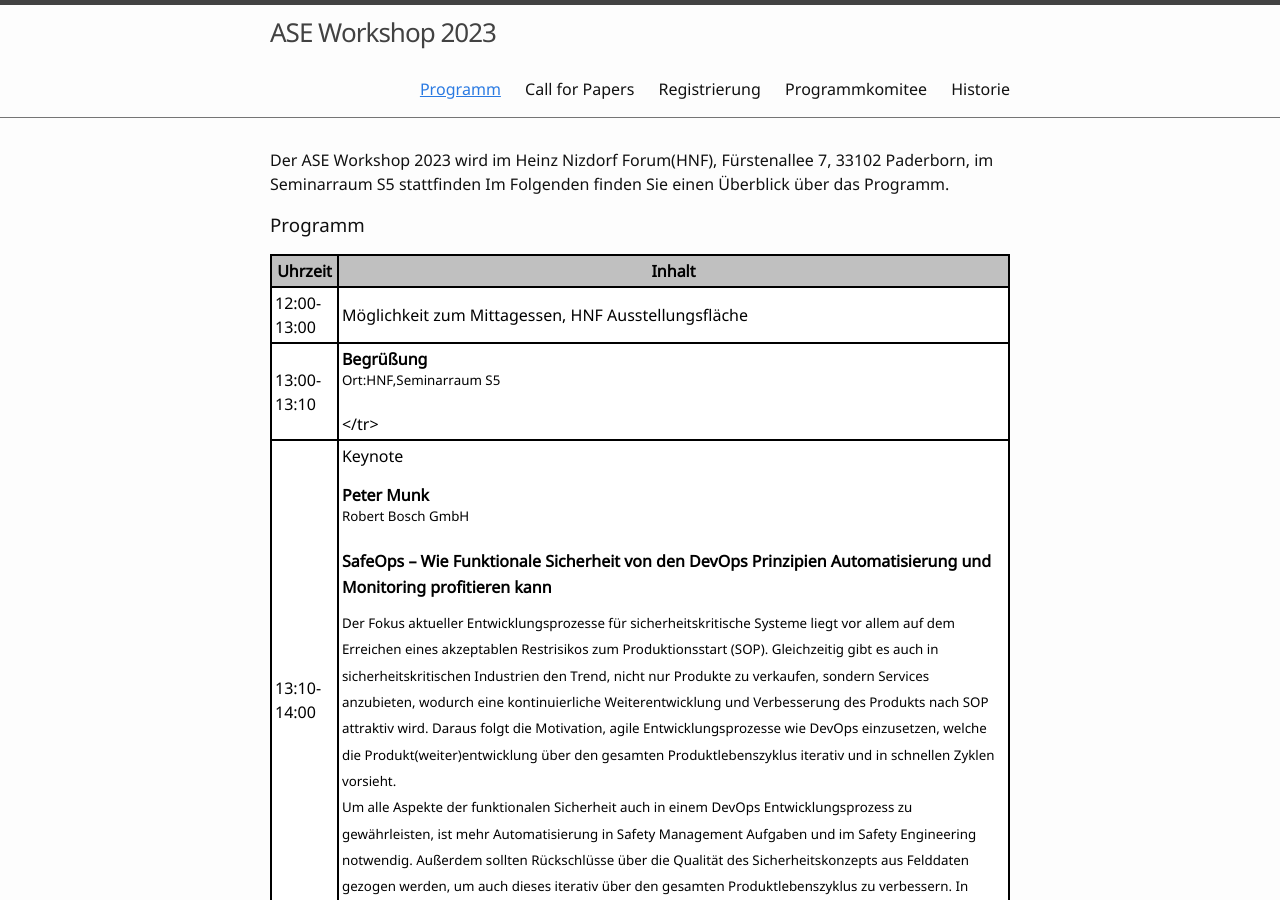
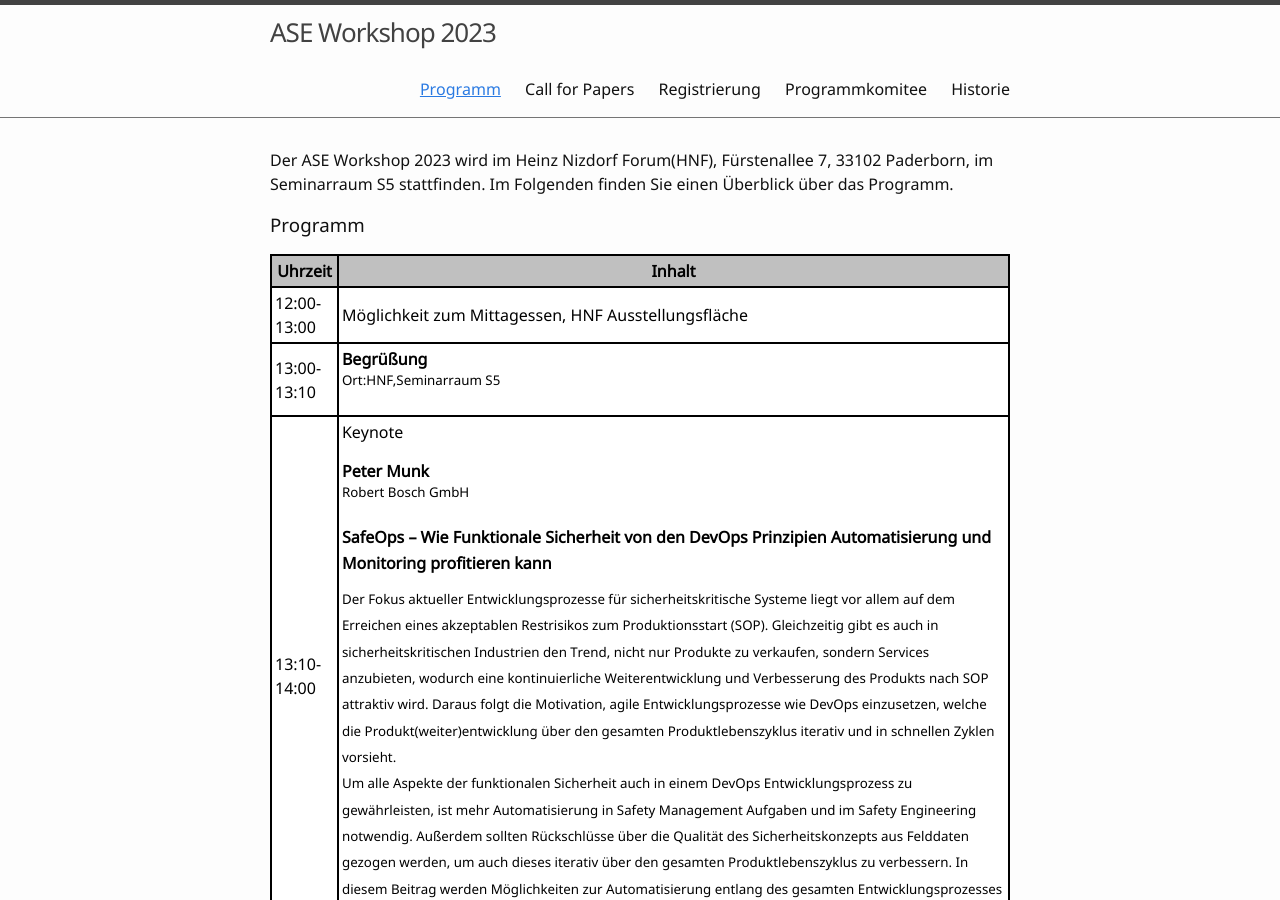
Before and after one commit to ASE-Workshop/2023, a Jekyll site: the page built from 0-programm.md, in a window 1280 px wide and 900 px high. Built offline with Jekyll 4.4.1, drawn with Linux system fonts in a browser that asks for light colours.

Commit message:
Update 0-programm.md

```diff
--- a/0-programm.md
+++ b/0-programm.md
@@ -3,7 +3,7 @@ title: Programm
 nav: true
 ---
 
-Der ASE Workshop 2023 wird im Heinz Nizdorf Forum(HNF),  Fürstenallee 7, 33102 Paderborn, im Seminarraum S5 stattfinden
+Der ASE Workshop 2023 wird im Heinz Nizdorf Forum(HNF),  Fürstenallee 7, 33102 Paderborn, im Seminarraum S5 stattfinden.
 Im Folgenden finden Sie einen Überblick über das Programm.
 
 
@@ -55,7 +55,8 @@ table.GeneratedTable thead {
       <td>
         <b>Begrüßung</b> <br/>
           <sup> Ort:HNF,Seminarraum S5 </sup> <p></p>
-      </tr>
+      </td>
+    </tr>
     <tr>
       <td>13:10-14:00</td>
       <td>Keynote<p></p>
```
